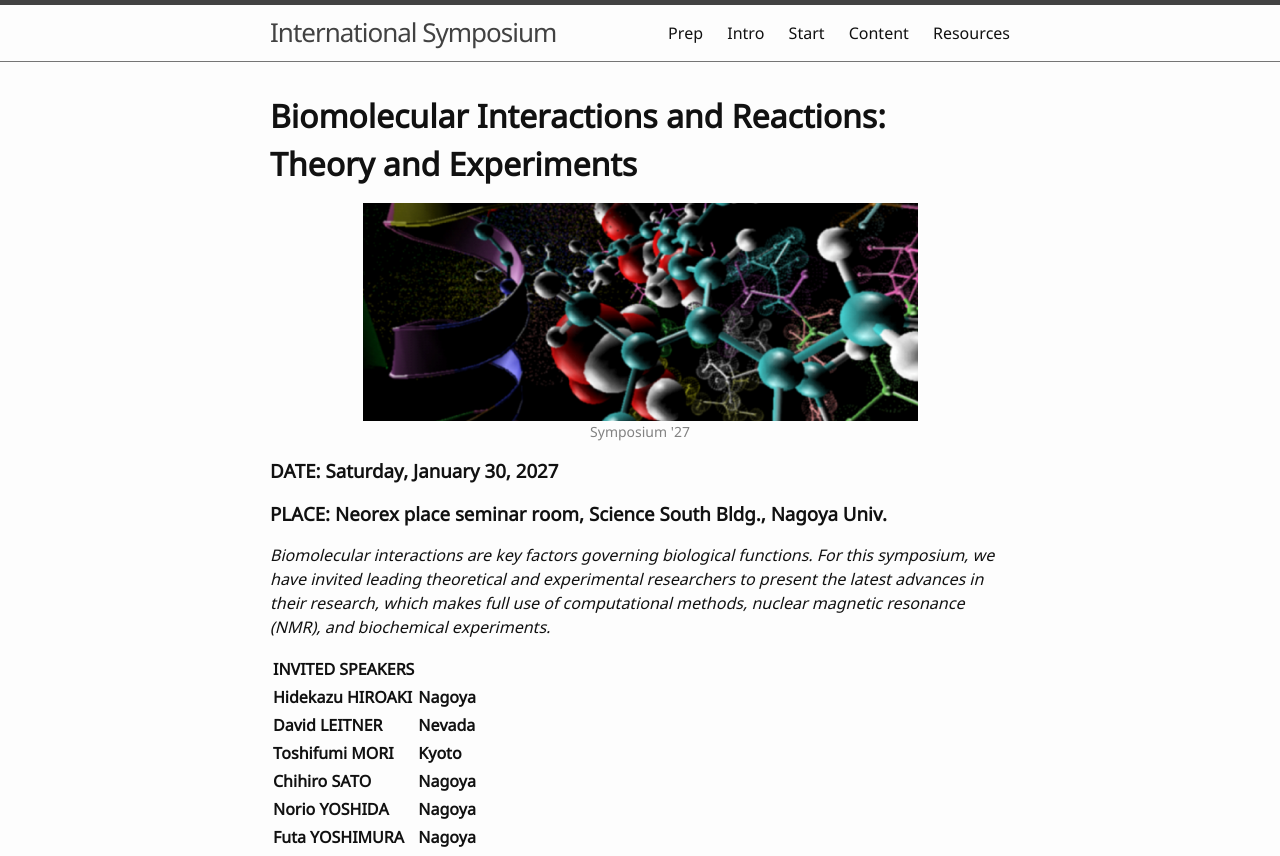
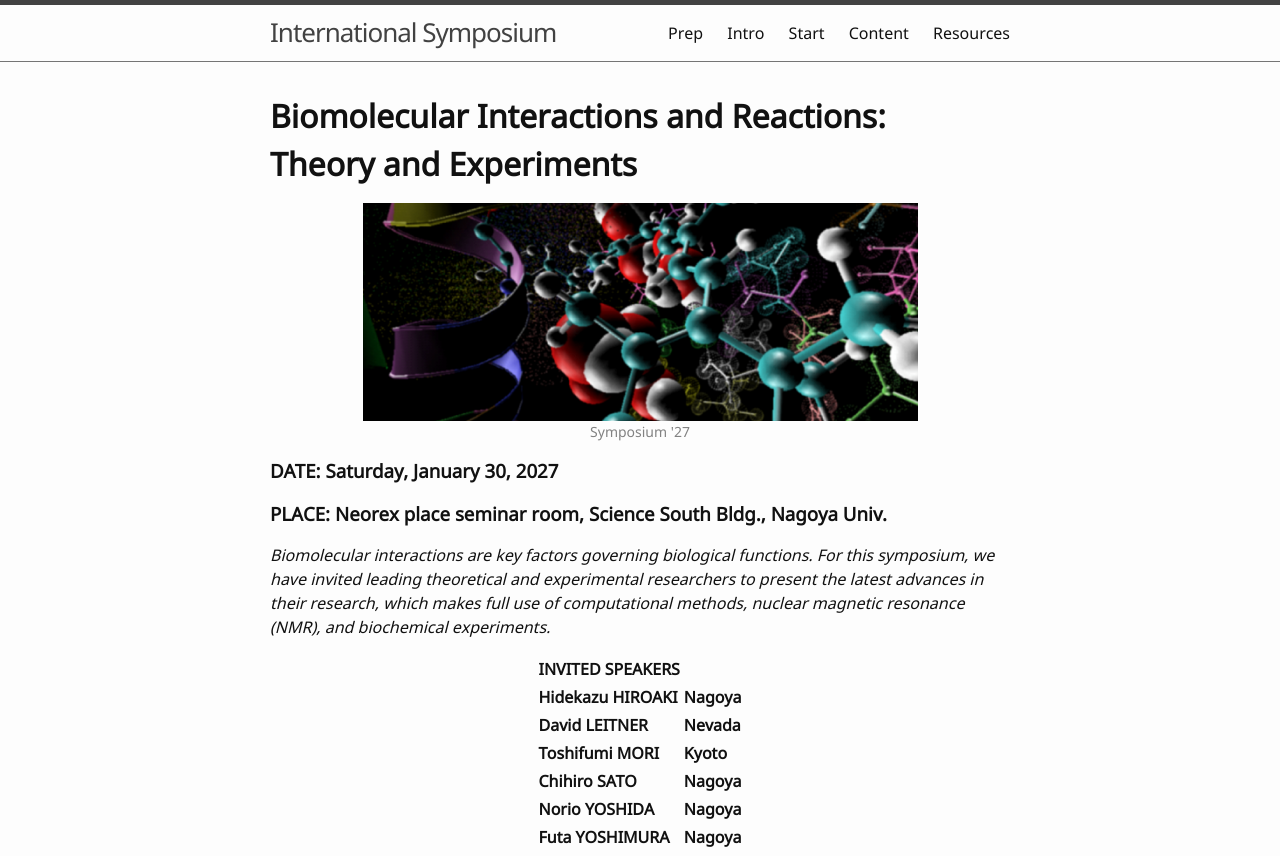
Before and after one commit to yamato97/symposium27, a Jekyll site: the page built from index.md, in a window 1280 px wide. Shown: the top 856 px of the page. Built offline with Jekyll 4.4.1, drawn with Linux system fonts in a browser that asks for light colours.

Commit message:
updatedz

```diff
--- a/css/main.scss
+++ b/css/main.scss
@@ -54,6 +54,11 @@ $on-laptop:        800px !default;
   }
 }
 
+table {
+	margin-left: auto;
+	margin-right: auto;
+}
+
 // Import partials.
 @import
   "base",
```
Also changed, not shown: 1 other file.
